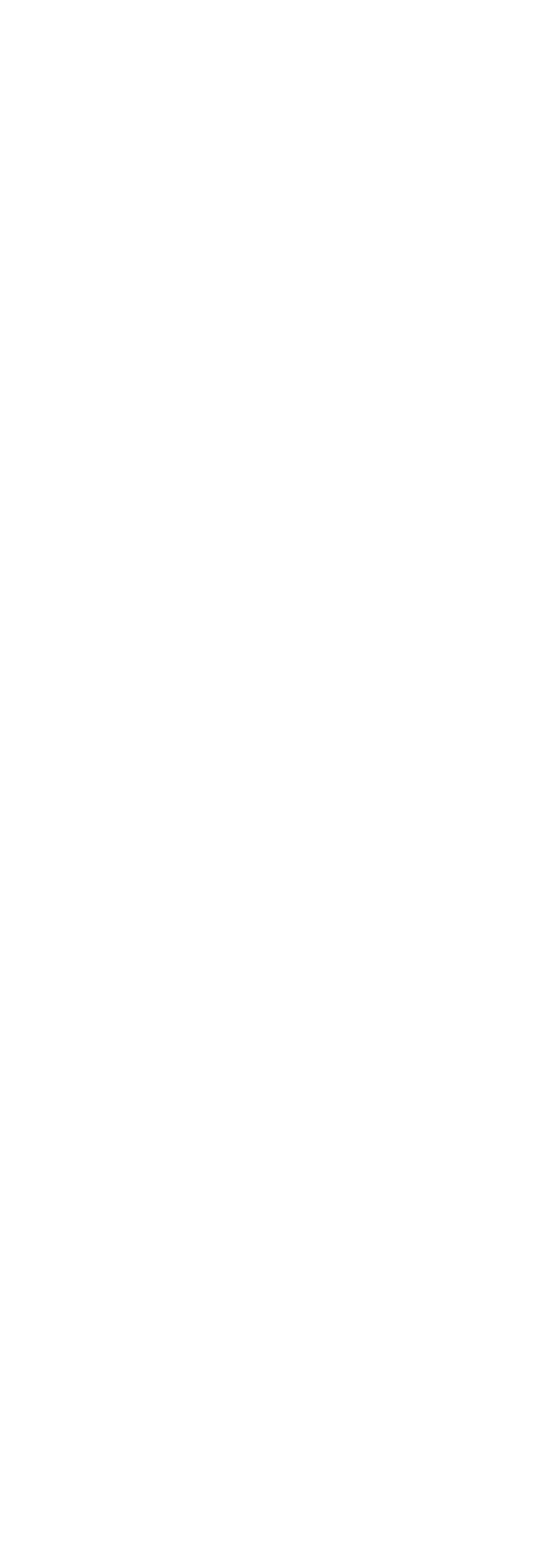
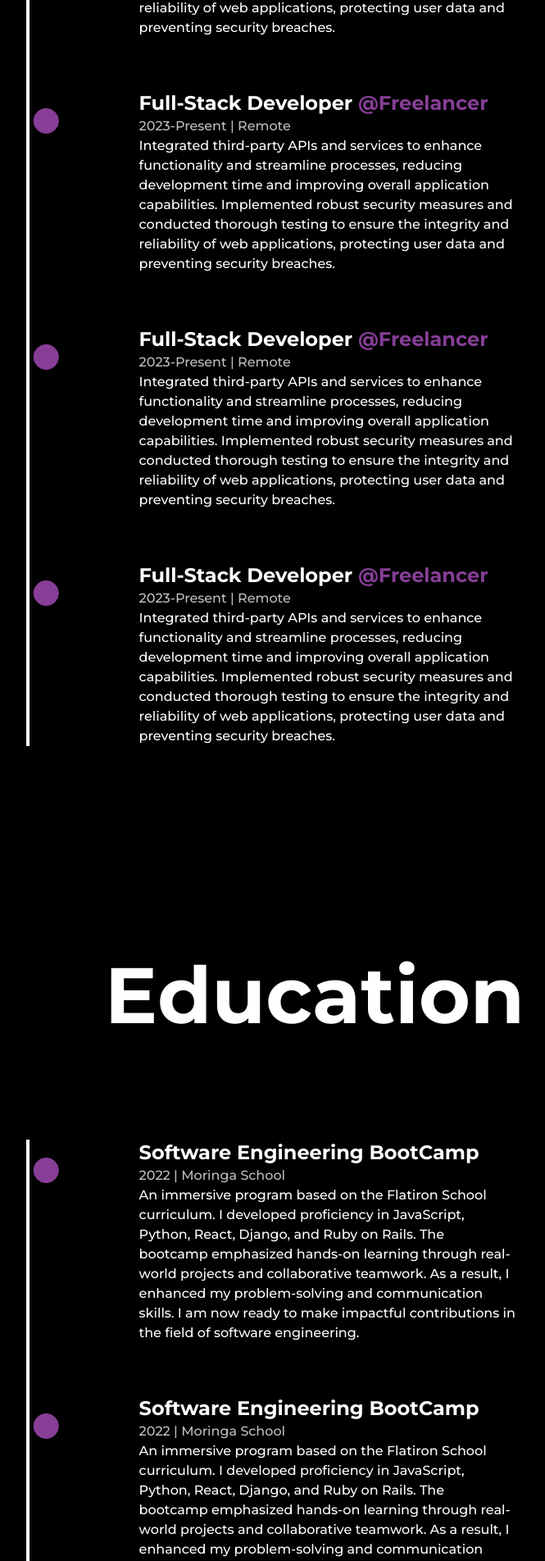
Before and after one commit to Bernard065/bernardbeben, a Next.js app: page /about in a window 1280 px wide. Shown: the part 2750-4654 px from the top of the page at 82% size, without its empty margins (256-921 px from the left). Before the commit the page ends 2314 px from the top, so only its background shows below. Built offline with nearby package versions, Linux system fonts and the light colour scheme.

Commit message:
creating the experience and education section

```diff
--- /dev/null
+++ b/src/components/Education.js
@@ -0,0 +1,75 @@
+import { motion, useScroll } from "framer-motion";
+import { useRef, useEffect } from "react";
+import LiIcon from "./LiIcon";
+
+const Details = ({ type, time, place, info }) => {
+  return (
+    <motion.li
+      initial={{ opacity: 0, y: 20 }}
+      animate={{ opacity: 1, y: 0 }}
+      exit={{ opacity: 0, y: 20 }}
+      transition={{ duration: 0.5 }}
+      className="my-8 first:mt-0 last:mb-0 w-[60%] mx-auto flex flex-col items-start justify-between text-left"
+    >
+      <LiIcon />
+      <h3 className="capitalize font-bold text-2xl">
+        {type}
+      </h3>
+      <span className="capitalize font-medium text-white/75">
+        {time} | {place}
+      </span>
+      <p className="font-medium w-full">{info}</p>
+    </motion.li>
+  );
+};
+
+const Education = () => {
+  const ref = useRef(null);
+  const { scrollYProgress } = useScroll({
+    target: ref,
+    offset: ["start end", "center start"],
+  });
+
+  // Trigger scroll position update on page load
+  useEffect(() => {
+    if (scrollYProgress) {
+      scrollYProgress.onChange(() => {});
+    }
+  }, [scrollYProgress]);
+
+  return (
+    <div className="my-64">
+      <h2 className="font-bold text-8xl mb-32 w-full text-center text-white">
+        Education
+      </h2>
+      <div ref={ref} className="w-[75%] mx-auto relative">
+        <motion.div
+          initial={{ scaleY: 0 }}
+          animate={{ scaleY: 1 }}
+          exit={{ scaleY: 0 }}
+          style={{ transformOrigin: "top" }}
+          className="absolute left-8 top-0 w-[4px] h-full bg-white"
+        />
+        <motion.ul className="w-full flex flex-col items-start justify-between ml-4">
+          <Details
+            type="Software Engineering BootCamp"
+            time="2022"
+            place="Moringa School"
+            info=" An immersive program based on the Flatiron School curriculum. I developed proficiency in JavaScript, Python, React, Django, and Ruby on Rails. The bootcamp emphasized hands-on learning through real-world projects and collaborative teamwork. As a result, I enhanced my problem-solving and communication skills. I am now ready to make impactful contributions in the field of software engineering."
+            />
+            <Details
+            type="Software Engineering BootCamp"
+            time="2022"
+            place="Moringa School"
+            info=" An immersive program based on the Flatiron School curriculum. I developed proficiency in JavaScript, Python, React, Django, and Ruby on Rails. The bootcamp emphasized hands-on learning through real-world projects and collaborative teamwork. As a result, I enhanced my problem-solving and communication skills. I am now ready to make impactful contributions in the field of software engineering."
+            />
+
+
+
+        </motion.ul>
+      </div>
+    </div>
+  );
+};
+
+export default Education;
--- /dev/null
+++ b/src/components/Experience.js
@@ -0,0 +1,95 @@
+import { motion, useScroll } from "framer-motion";
+import { useRef, useEffect } from "react";
+import LiIcon from "./LiIcon";
+
+const Details = ({ position, company, companyLink, time, address, work }) => {
+  return (
+    <motion.li
+      initial={{ opacity: 0, y: 20 }}
+      animate={{ opacity: 1, y: 0 }}
+      exit={{ opacity: 0, y: 20 }}
+      transition={{ duration: 0.5 }}
+      className="my-8 first:mt-0 last:mb-0 w-[60%] mx-auto flex flex-col items-start justify-between text-left"
+    >
+      <LiIcon />
+      <h3 className="capitalize font-bold text-2xl">
+        {position}&nbsp;
+        <a href={companyLink} target="-blank" className="text-primary capitalize">
+          @{company}
+        </a>
+      </h3>
+      <span className="capitalize font-medium text-white/75">
+        {time} | {address}
+      </span>
+      <p className="font-medium w-full">{work}</p>
+    </motion.li>
+  );
+};
+
+const Experience = () => {
+  const ref = useRef(null);
+  const { scrollYProgress } = useScroll({
+    target: ref,
+    offset: ["start end", "center start"],
+  });
+
+  // Trigger scroll position update on page load
+  useEffect(() => {
+    if (scrollYProgress) {
+      scrollYProgress.onChange(() => {});
+    }
+  }, [scrollYProgress]);
+
+  return (
+    <div className="my-64">
+      <h2 className="font-bold text-8xl mb-32 w-full text-center text-white">
+        Experience
+      </h2>
+      <div ref={ref} className="w-[75%] mx-auto relative">
+        <motion.div
+          initial={{ scaleY: 0 }}
+          animate={{ scaleY: 1 }}
+          exit={{ scaleY: 0 }}
+          style={{ transformOrigin: "top" }}
+          className="absolute left-8 top-0 w-[4px] h-full bg-white"
+        />
+        <motion.ul className="w-full flex flex-col items-start justify-between ml-4">
+          <Details
+            position="Full-stack Developer"
+            company="Freelancer"
+            companyLink="https://www.upwork.com/"
+            time="2023-present"
+            address="Remote"
+            work="Integrated third-party APIs and services to enhance functionality and streamline processes, reducing development time and improving overall application capabilities. Implemented robust security measures and conducted thorough testing to ensure the integrity and reliability of web applications, protecting user data and preventing security breaches."
+          />
+          <Details
+            position="Full-stack Developer"
+            company="Freelancer"
+            companyLink="https://www.upwork.com/"
+            time="2023-present"
+            address="Remote"
+            work="Integrated third-party APIs and services to enhance functionality and streamline processes, reducing development time and improving overall application capabilities. Implemented robust security measures and conducted thorough testing to ensure the integrity and reliability of web applications, protecting user data and preventing security breaches."
+          />
+          <Details
+            position="Full-stack Developer"
+            company="Freelancer"
+            companyLink="https://www.upwork.com/"
+            time="2023-present"
+            address="Remote"
+            work="Integrated third-party APIs and services to enhance functionality and streamline processes, reducing development time and improving overall application capabilities. Implemented robust security measures and conducted thorough testing to ensure the integrity and reliability of web applications, protecting user data and preventing security breaches."
+          />
+          <Details
+            position="Full-stack Developer"
+            company="Freelancer"
+            companyLink="https://www.upwork.com/"
+            time="2023-present"
+            address="Remote"
+            work="Integrated third-party APIs and services to enhance functionality and streamline processes, reducing development time and improving overall application capabilities. Implemented robust security measures and conducted thorough testing to ensure the integrity and reliability of web applications, protecting user data and preventing security breaches."
+          />
+        </motion.ul>
+      </div>
+    </div>
+  );
+};
+
+export default Experience;
--- /dev/null
+++ b/src/components/LiIcon.js
@@ -0,0 +1,21 @@
+import React from 'react';
+import { motion } from 'framer-motion';
+
+const LiIcon = () => {
+  return (
+    <motion.figure
+      initial={{ scale: 0 }} // Initial scale (hidden)
+      animate={{ scale: 1 }} // Animation scale (fully visible)
+      exit={{ scale: 0 }} // Scale when component is unmounted (hidden)
+      className='absolute left-0'
+    >
+      <svg width='75' viewBox='0 0 100 100'>
+        <circle cx='75' cy='50' r='20' className='stroke-primary stroke-1 fill-primary' />
+        <circle cx='75' cy='50' r='20' className='stroke-primary stroke-1 fill-none' />
+        <circle cx='75' cy='50' r='20' className='stroke-primary stroke-1 fill-none' />
+      </svg>
+    </motion.figure>
+  );
+};
+
+export default LiIcon;
--- a/src/components/Skills.js
+++ b/src/components/Skills.js
@@ -8,8 +8,9 @@ const Skill = ({ name, x, y }) => {
             className='flex items-center justify-center rounded-full font-semibold bg-white text-black py-3 px-6 shadow-slate-300 cursor-pointer absolute'
             whileHover={{scale:1.05}}
             initial={{x:0, y:0}}
-            animate={{ x:x, y:y }}
+            whileInView={{ x:x, y:y }}
             transition={{ duration: 1.5 }}
+            viewport={{once: true}}
         >{name}</motion.div>
     )
 }
--- a/src/pages/about.js
+++ b/src/pages/about.js
@@ -6,6 +6,9 @@ import Image from 'next/image';
 import aboutProfile from '../../public/images/profile/A black program 0.png';
 import { motion } from 'framer-motion';
 import Skills from '@/components/Skills';
+import Experience from '@/components/Experience';
+import Education from '@/components/Education';
+
 
 
 const About = () => {
@@ -44,6 +47,8 @@ const About = () => {
             </div>
           </section>
           <Skills />
+          <Experience />
+          <Education />
         </Layout>
       </main>
     </>
```
